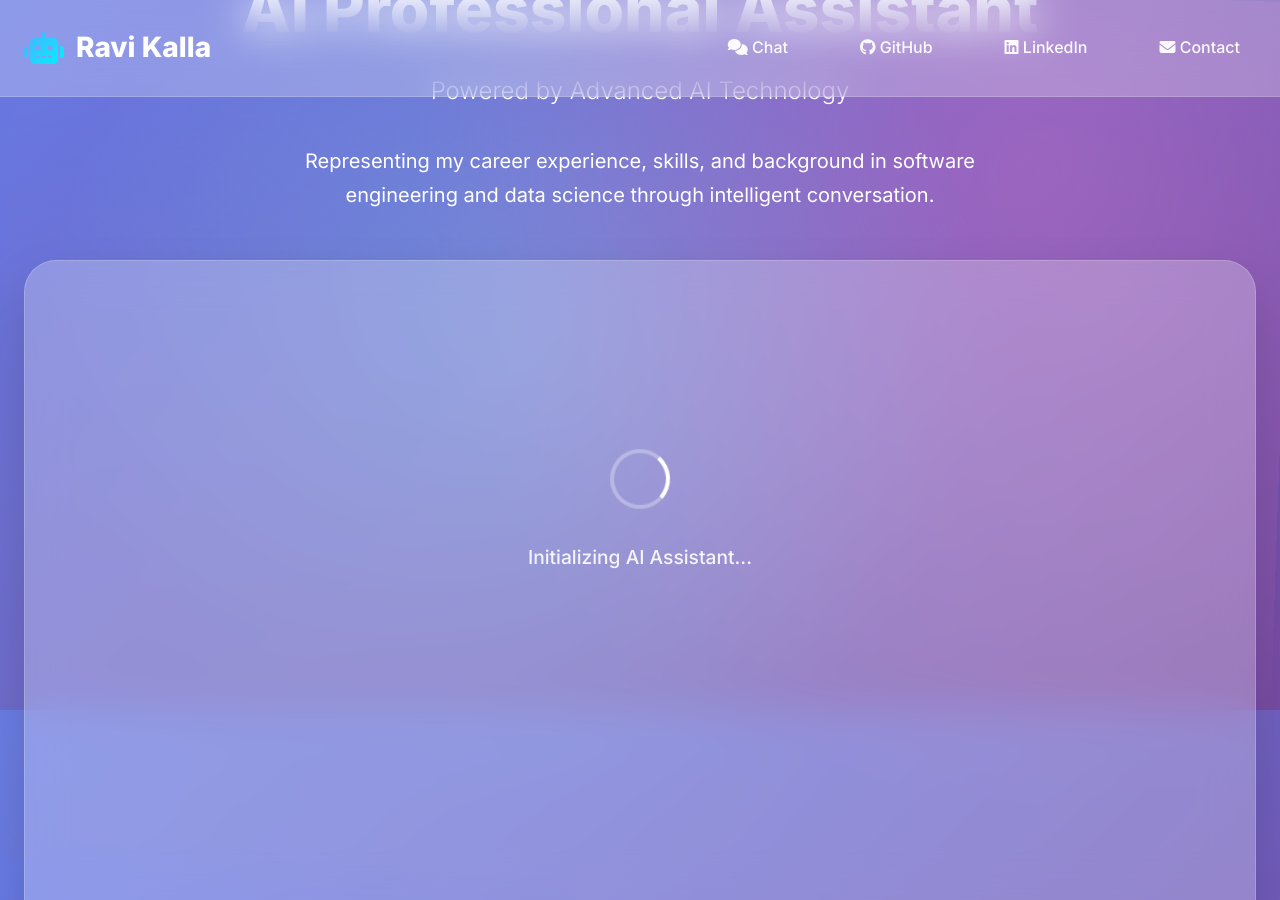
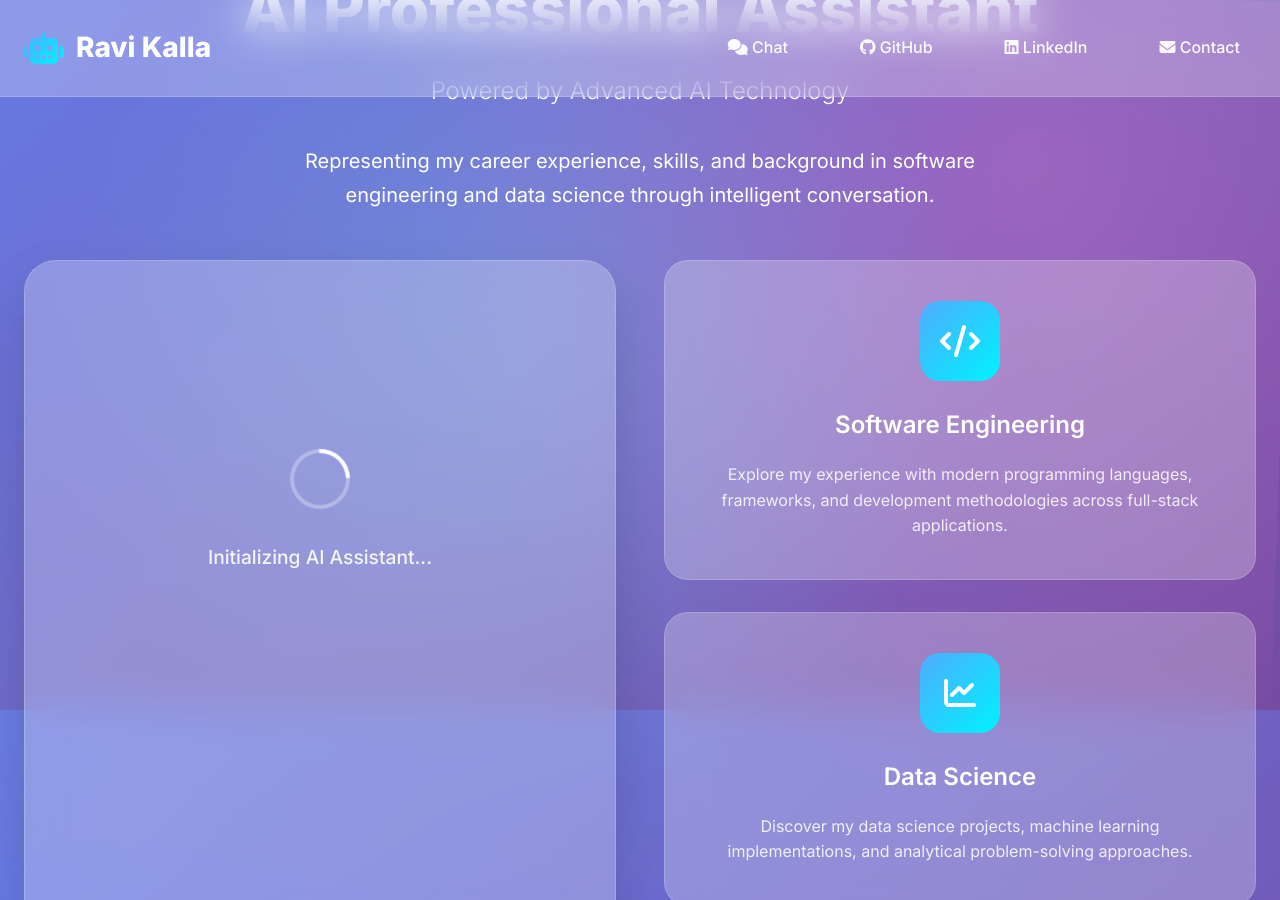
Before and after one commit to ravikalla/ravikalla.github.io, a Jekyll site: the page index.html, which Jekyll copies as it is, in a window 1280 px wide and 900 px high, scrolled down 190 px. Built offline with Jekyll 4.4.1, drawn with Linux system fonts in a browser that asks for light colours.

Commit message:
Update index.html

```diff
--- a/index.html
+++ b/index.html
@@ -203,12 +203,31 @@
             }
         }
 
+        /* Two-column layout */
+        .main-content {
+            margin-top: 2rem;
+        }
+
+        .content-grid {
+            display: grid;
+            grid-template-columns: 1fr 1fr;
+            gap: 3rem;
+            align-items: start;
+        }
+
+        .chatbot-column {
+            position: sticky;
+            top: 120px;
+        }
+
+        .features-column {
+            min-height: 100vh;
+        }
+
         .features {
             display: grid;
-            grid-template-columns: repeat(auto-fit, minmax(300px, 1fr));
+            grid-template-columns: 1fr;
             gap: 2rem;
-            margin-bottom: 3rem;
-            margin-top: 4rem;
         }
 
         .feature-card {
@@ -286,10 +305,10 @@
             overflow: hidden;
             position: relative;
             min-height: 700px;
+            max-height: 80vh;
             box-shadow: 0 25px 50px rgba(0, 0, 0, 0.15);
             transition: all 0.3s ease;
             animation: fadeInUp 1s ease-out 0.4s both;
-            margin-bottom: 4rem;
         }
 
         .chatbot-container:hover {
@@ -422,6 +441,29 @@
         }
 
         /* Responsive Design */
+        @media (max-width: 1024px) {
+            .content-grid {
+                grid-template-columns: 1fr;
+                gap: 2rem;
+            }
+
+            .chatbot-column {
+                position: relative;
+                top: auto;
+                order: 1;
+            }
+
+            .features-column {
+                order: 2;
+                min-height: auto;
+            }
+
+            .features {
+                grid-template-columns: repeat(auto-fit, minmax(280px, 1fr));
+                gap: 1.5rem;
+            }
+        }
+
         @media (max-width: 768px) {
             .header-content {
                 flex-direction: column;
@@ -436,7 +478,7 @@
             }
 
             .hero {
-                margin-bottom: 3rem;
+                margin-bottom: 2rem;
             }
 
             .hero .subtitle {
@@ -448,10 +490,17 @@
                 margin-bottom: 2rem;
             }
 
+            .main-content {
+                margin-top: 1rem;
+            }
+
+            .content-grid {
+                gap: 1.5rem;
+            }
+
             .features {
                 grid-template-columns: 1fr;
                 gap: 1.5rem;
-                margin-bottom: 3rem;
             }
 
             .feature-card {
@@ -467,6 +516,7 @@
             .chatbot-container {
                 border-radius: 24px;
                 min-height: 600px;
+                max-height: 70vh;
             }
         }
 
@@ -548,6 +598,9 @@
                 </p>
             </section>
 
+            <section class="main-content">
+                <div class="content-grid">
+                    <div class="chatbot-column">
                         <section id="chat" class="chatbot-container">
                             <div id="loading" class="loading-spinner">
                                 <div class="spinner"></div>
@@ -560,7 +613,9 @@
                                 onerror="showError()">
                             </gradio-app>
                         </section>
+                    </div>
 
+                    <div class="features-column">
                         <section class="features">
                             <div class="feature-card">
                                 <div class="feature-icon">
@@ -589,6 +644,9 @@
                                 </div>
                                 <h3>Career Journey</h3>
                                 <p>Navigate through my professional evolution, key milestones, and significant achievements in technology.</p>
+                            </div>
+                        </section>
+                    </div>
                 </div>
             </section>
         </div>
```
Lines whose indentation alone changed are shown as unchanged.
